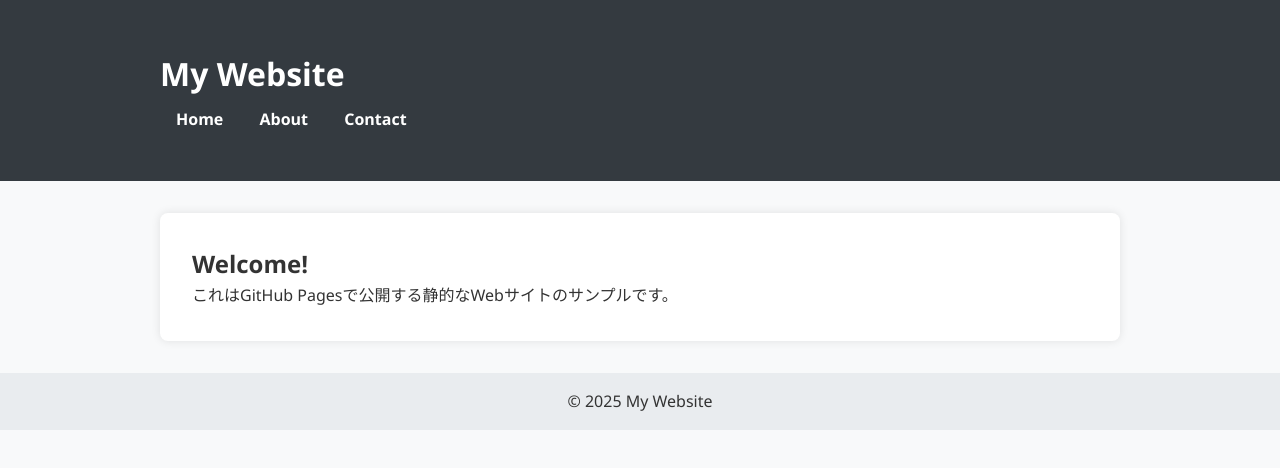
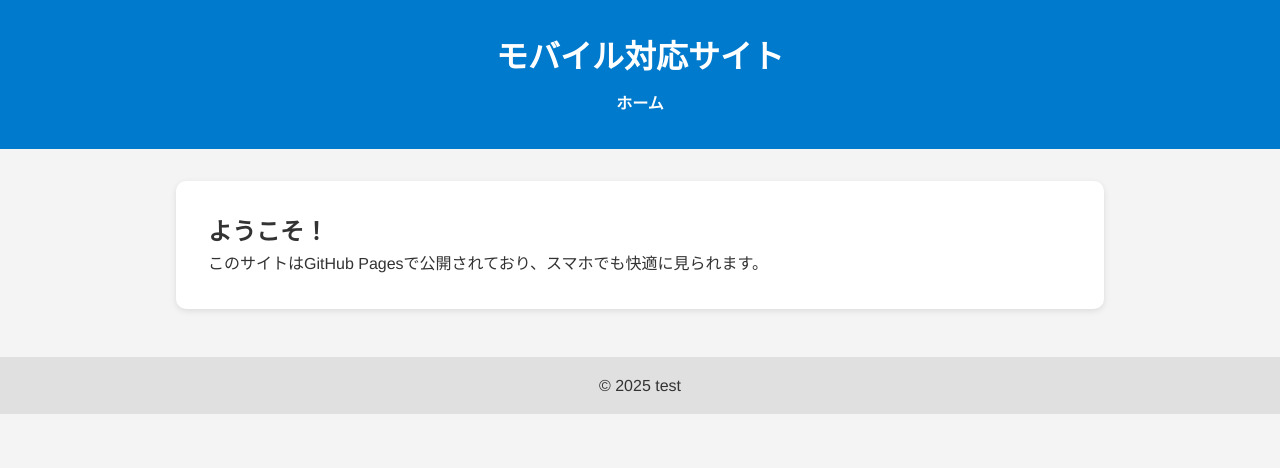
Before and after one commit to tapi-okamoto/tapi-okamoto.github.io, a plain HTML site: page index.html in a window 1280 px wide. Drawn offline with Linux system fonts and the light colour scheme.

Commit message:
Add files via upload

```diff
--- a/index.html
+++ b/index.html
@@ -1,32 +1,30 @@
 <!DOCTYPE html>
 <html lang="ja">
 <head>
-  <meta charset="UTF-8">
-  <meta name="viewport" content="width=device-width, initial-scale=1">
-  <title>My Portfolio</title>
-  <link rel="stylesheet" href="style.css">
+  <meta charset="UTF-8" />
+  <meta name="viewport" content="width=device-width, initial-scale=1.0" />
+  <title>モバイル対応サイト</title>
+  <link rel="stylesheet" href="style.css" />
 </head>
 <body>
   <header>
     <div class="container">
-      <h1>My Website</h1>
+      <h1>モバイル対応サイト</h1>
       <nav>
-        <a href="index.html">Home</a>
-        <a href="about.html">About</a>
-        <a href="contact.html">Contact</a>
+        <a href="index.html">ホーム</a>
       </nav>
     </div>
   </header>
 
   <main class="container">
     <section>
-      <h2>Welcome!</h2>
-      <p>これはGitHub Pagesで公開する静的なWebサイトのサンプルです。</p>
+      <h2>ようこそ！</h2>
+      <p>このサイトはGitHub Pagesで公開されており、スマホでも快適に見られます。</p>
     </section>
   </main>
 
   <footer>
-    <p>&copy; 2025 My Website</p>
+    <p>&copy; 2025 test</p>
   </footer>
 </body>
 </html>
--- a/style.css
+++ b/style.css
@@ -1,31 +1,48 @@
-/* リセット */
+/* ベース設定 */
 * {
   margin: 0;
   padding: 0;
   box-sizing: border-box;
 }
 
-/* 共通レイアウト */
 body {
-  font-family: "Segoe UI", sans-serif;
+  font-family: "Helvetica Neue", sans-serif;
+  background-color: #f4f4f4;
+  color: #333;
   line-height: 1.6;
-  color: #333;
-  background-color: #f8f9fa;
 }
 
+/* コンテナ幅調整 */
+.container {
+  width: 90%;
+  max-width: 960px;
+  margin: 0 auto;
+  padding: 1rem;
+}
+
+/* ヘッダー */
 header {
-  background-color: #343a40;
+  background-color: #007acc;
   color: white;
   padding: 1rem 0;
+  margin-bottom: 1rem;
 }
 
 header h1 {
   margin-bottom: 0.5rem;
+  text-align: center;
+}
+
+/* ナビゲーション */
+nav {
+  display: flex;
+  flex-wrap: wrap;
+  justify-content: center;
+  gap: 1rem;
 }
 
 nav a {
   color: white;
-  margin: 0 1rem;
   text-decoration: none;
   font-weight: bold;
 }
@@ -34,35 +51,30 @@ nav a:hover {
   text-decoration: underline;
 }
 
-.container {
-  width: 90%;
-  max-width: 960px;
-  margin: 2rem auto;
-}
-
+/* セクション */
 section {
   background: white;
   padding: 2rem;
-  border-radius: 8px;
-  box-shadow: 0 0 10px rgba(0, 0, 0, 0.1);
+  margin-bottom: 2rem;
+  border-radius: 10px;
+  box-shadow: 0 2px 6px rgba(0, 0, 0, 0.1);
 }
 
+/* フッター */
 footer {
   text-align: center;
   padding: 1rem;
-  background-color: #e9ecef;
-  margin-top: 2rem;
+  background-color: #e0e0e0;
 }
 
-/* モバイル対応 */
+/* レスポンシブ対応 */
 @media (max-width: 600px) {
   nav {
-    display: flex;
     flex-direction: column;
     align-items: center;
   }
 
-  nav a {
-    margin: 0.5rem 0;
+  section {
+    padding: 1rem;
   }
 }
```
